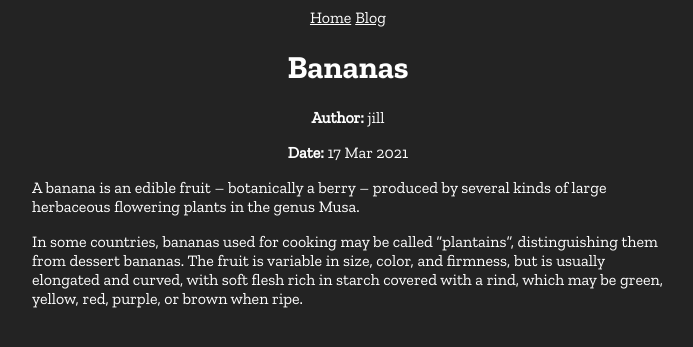
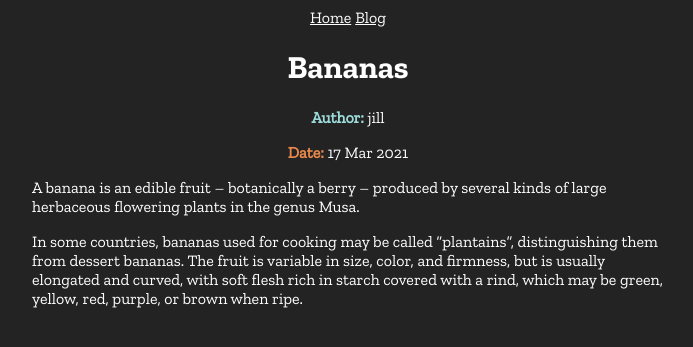
Before and after one commit to pvorisek25/pvorisek25.github.io, a Jekyll site: the page built from _posts/2021-03-17-bananas.md, in a window 1280 px wide. Shown: the top 347 px of the page, without its empty margins (292-985 px from the left). Built offline with Jekyll 4.4.1, drawn with Linux system fonts in a browser that asks for light colours.

Commit message:
Updated the post layout again again

```diff
--- a/_layouts/post.html
+++ b/_layouts/post.html
@@ -12,8 +12,8 @@
 		<div id="content">
 			{% include navigation.html %}
 			<h1 class="title">{{ page.title }}</h1>
-			<p class="info"><b>Author: </b>{{ page.author }}</p>
-			<p class="info"><b>Date: </b>{{ page.date | date_to_string }}</p>
+			<p class="info"><b style="color: #9cdcda">Author: </b>{{ page.author }}</p>
+			<p class="info"><b style="color: #e8894b">Date: </b>{{ page.date | date_to_string }}</p>
 			<div class="text paragraph">
 				{{ content }}
 			</div>
--- a/styles/general.css
+++ b/styles/general.css
@@ -31,12 +31,12 @@ body
 
 .link:hover
 {
-	color: #88afce;
+	color: #9cdcda;
 }
 
 .link:active
 {
-	color: #88afce;
+	color: #9cdcda;
 }
 
 #page
```
